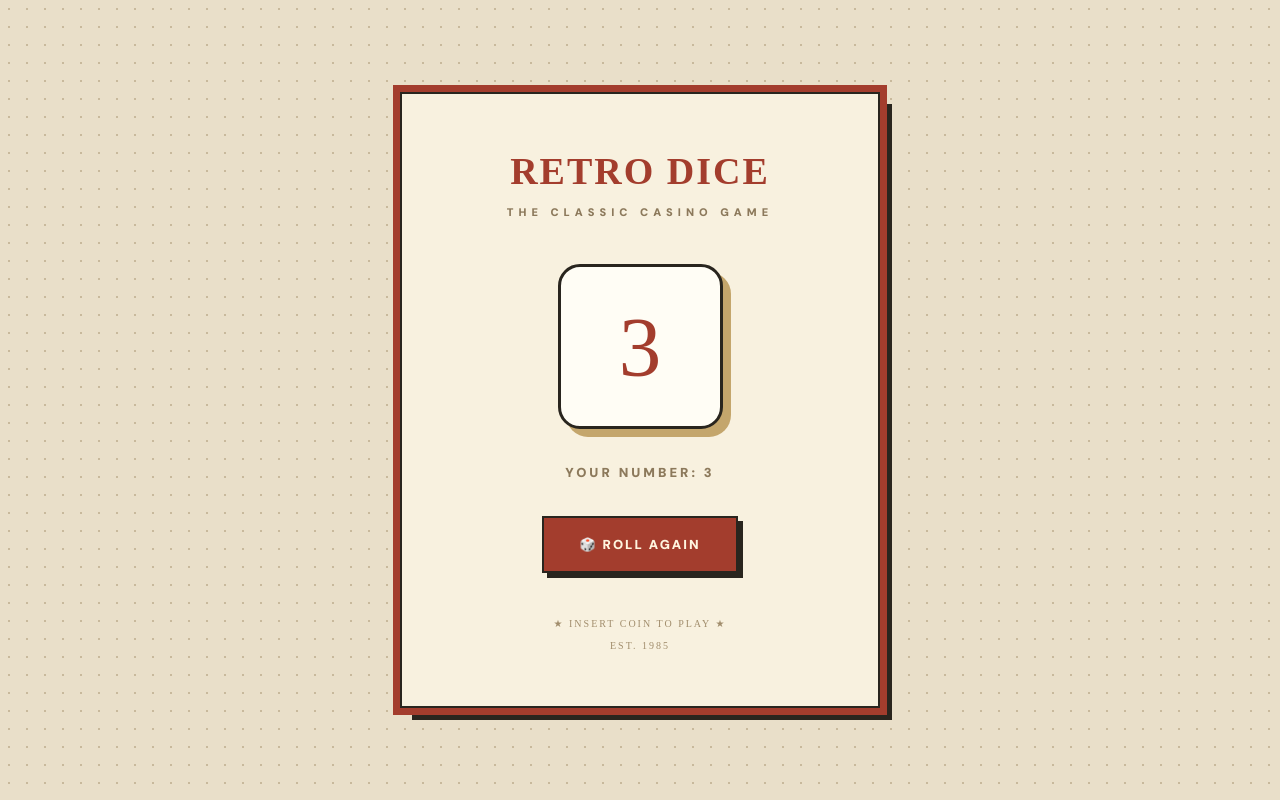
After one commit to zankunstic/FlaskSnov, a Flask app: page /kocka in a window 1280 px wide. The commit adds this page. Run offline with Flask 3, Linux system fonts and the light colour scheme; some web fonts are replaced.

Commit message:
napredek

```diff
--- a/app.py
+++ b/app.py
@@ -1,5 +1,5 @@
 #pip install flask
-
+import random as r
 from flask import Flask, render_template
 
 app = Flask(__name__)
@@ -10,6 +10,33 @@ def index():
 
 @app.route("/o-meni")
 def about():
-    return "moje ime je žan in to je to"
+    return render_template("about.html")
+
+
+# met kocke... random(1-6)
+@app.route("/kocka")
+def dice():
+    return render_template("dice.html",kocka=r.randint(1,6))
+
+
+@app.route("/kocka/<N>")
+def dice2(N):
+    return render_template("dice.html",kocka=r.randint(1,int(N)))
+
+
+
+
+sezM=["Mark","David","Lovro","Kristjan"]
+sezŽ=["Maja","Živa","Taja","Špela"]
+
+@app.route("/prihodnost")
+def future():
+    ime1 = r.choice(sezM)
+    ime2 = r.choice(sezŽ)
+    procent = r.randint(0, 100)
+    return render_template(   "future.html",
+        ime1=ime1,
+        ime2=ime2,
+        procent=procent)
 
 app.run(debug=True)
--- /dev/null
+++ b/templates/dice.html
@@ -0,0 +1,173 @@
+
+<!DOCTYPE html>
+<html lang="sl">
+<head>
+    <meta charset="UTF-8">
+    <meta name="viewport" content="width=device-width, initial-scale=1.0">
+    <title>Retro Dice Casino</title>
+
+    <link href="https://fonts.googleapis.com/css2?family=Rye&family=DM+Sans:wght@400;700;900&display=swap" rel="stylesheet">
+
+    <style>
+        * {
+            margin: 0;
+            padding: 0;
+            box-sizing: border-box;
+        }
+
+        body {
+            min-height: 100vh;
+            display: flex;
+            justify-content: center;
+            align-items: center;
+            background: #e9dfc9;
+            font-family: 'DM Sans', sans-serif;
+            color: #29251e;
+            background-image: radial-gradient(#c8b99c 1px, transparent 1px);
+            background-size: 18px 18px;
+        }
+
+        .game-container {
+            width: 90%;
+            max-width: 480px;
+            background: #f8f1df;
+            padding: 55px 35px;
+            text-align: center;
+            border: 2px solid #29251e;
+            outline: 7px solid #a33d2d;
+            box-shadow: 12px 12px 0 #29251e;
+        }
+
+        h1 {
+            font-family: 'Rye', serif;
+            font-size: 38px;
+            color: #a33d2d;
+            letter-spacing: 2px;
+            margin-bottom: 12px;
+        }
+
+        .subtitle {
+            font-size: 11px;
+            letter-spacing: 5px;
+            font-weight: 900;
+            color: #8c795b;
+            margin-bottom: 45px;
+        }
+
+        .dice {
+            width: 165px;
+            height: 165px;
+            margin: 0 auto 35px;
+            background: #fffdf5;
+            border: 3px solid #29251e;
+            border-radius: 22px;
+            display: flex;
+            align-items: center;
+            justify-content: center;
+            font-family: 'Rye', serif;
+            font-size: 85px;
+            color: #a33d2d;
+            box-shadow: 8px 8px 0 #c4a66c;
+            animation: rollIn 0.7s ease;
+            transition: 0.3s;
+        }
+
+        .dice:hover {
+            transform: rotate(5deg) scale(1.05);
+        }
+
+        .result {
+            font-size: 13px;
+            font-weight: 900;
+            letter-spacing: 3px;
+            color: #8c795b;
+            margin-bottom: 35px;
+        }
+
+        .roll-button {
+            display: inline-block;
+            background: #a33d2d;
+            color: #fff5df;
+            padding: 18px 35px;
+            text-decoration: none;
+            font-weight: 900;
+            font-size: 13px;
+            letter-spacing: 2px;
+            border: 2px solid #29251e;
+            box-shadow: 5px 5px 0 #29251e;
+            transition: 0.2s;
+        }
+
+        .roll-button:hover {
+            background: #29251e;
+            transform: translate(3px, 3px);
+            box-shadow: 2px 2px 0 #a33d2d;
+        }
+
+        .footer {
+            margin-top: 45px;
+            font-family: 'Rye', serif;
+            font-size: 10px;
+            color: #a18d6c;
+            letter-spacing: 2px;
+        }
+
+        @keyframes rollIn {
+            0% {
+                transform: rotate(180deg) scale(0.3);
+                opacity: 0;
+            }
+            100% {
+                transform: rotate(0) scale(1);
+                opacity: 1;
+            }
+        }
+
+        @media (max-width: 500px) {
+            .game-container {
+                padding: 40px 20px;
+            }
+
+            h1 {
+                font-size: 28px;
+            }
+
+            .dice {
+                width: 140px;
+                height: 140px;
+                font-size: 70px;
+            }
+        }
+    </style>
+</head>
+
+<body>
+
+    <div class="game-container">
+
+        <h1>RETRO DICE</h1>
+
+        <p class="subtitle">THE CLASSIC CASINO GAME</p>
+
+        <div class="dice">
+            {{ kocka }}
+        </div>
+
+        <p class="result">
+            YOUR NUMBER: {{ kocka }}
+        </p>
+
+        <a href="/kocka" class="roll-button">
+            🎲 ROLL AGAIN
+        </a>
+
+        <p class="footer">
+            ★ INSERT COIN TO PLAY ★
+            <br><br>
+            EST. 1985
+        </p>
+
+    </div>
+
+</body>
+</html>
--- a/templates/index.html
+++ b/templates/index.html
@@ -5,5 +5,10 @@
 </head>
 <body>
     <p>Pozdrav,sem Marcel in imam rad peskovnika !!!!!</p>
+    <br>
+    <a href="/o-meni"> O meni</a>
+
+    <br>
+    <a  href="/kocka">D6 kocka</a>
 </body>
 </html>
```
Also changed, not shown: templates/about.html (added, +12 -0 lines), templates/dice copy.html (added, +9 -0 lines), templates/future.html (added, +9 -0 lines).
